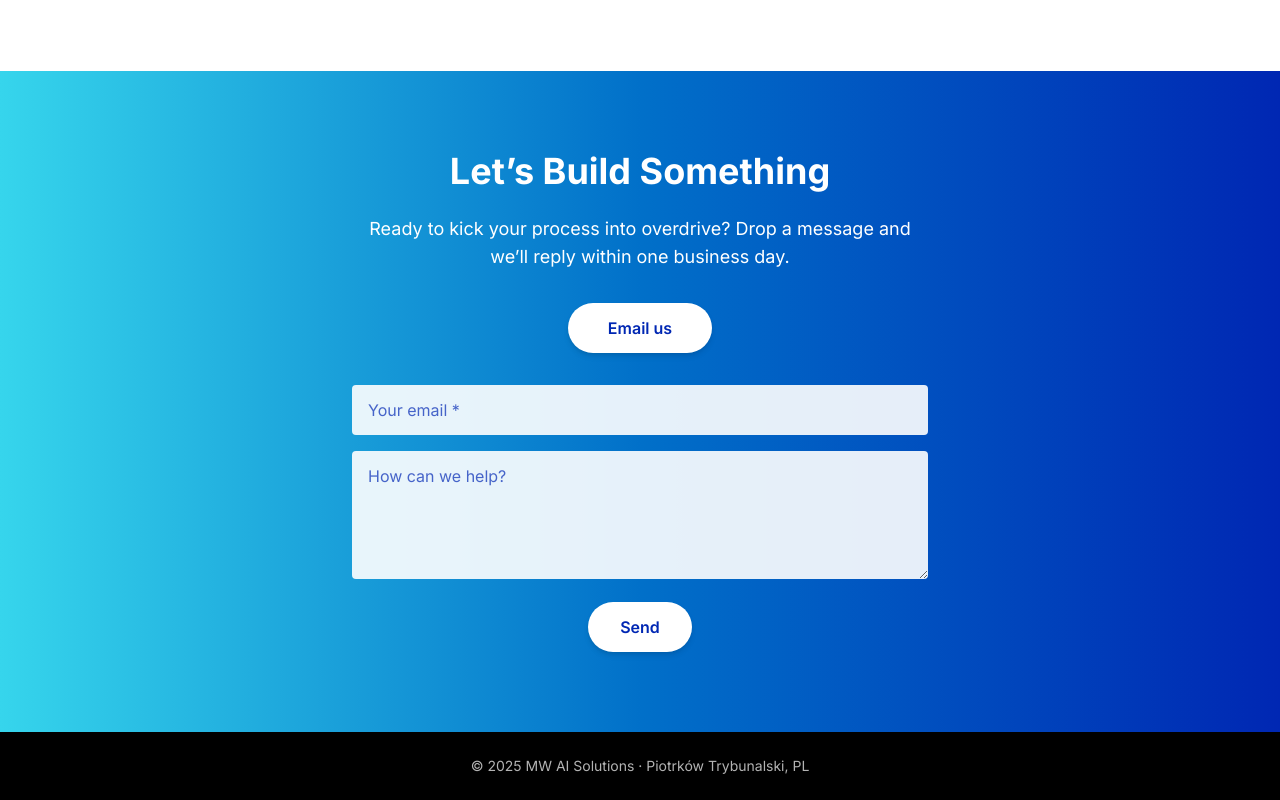
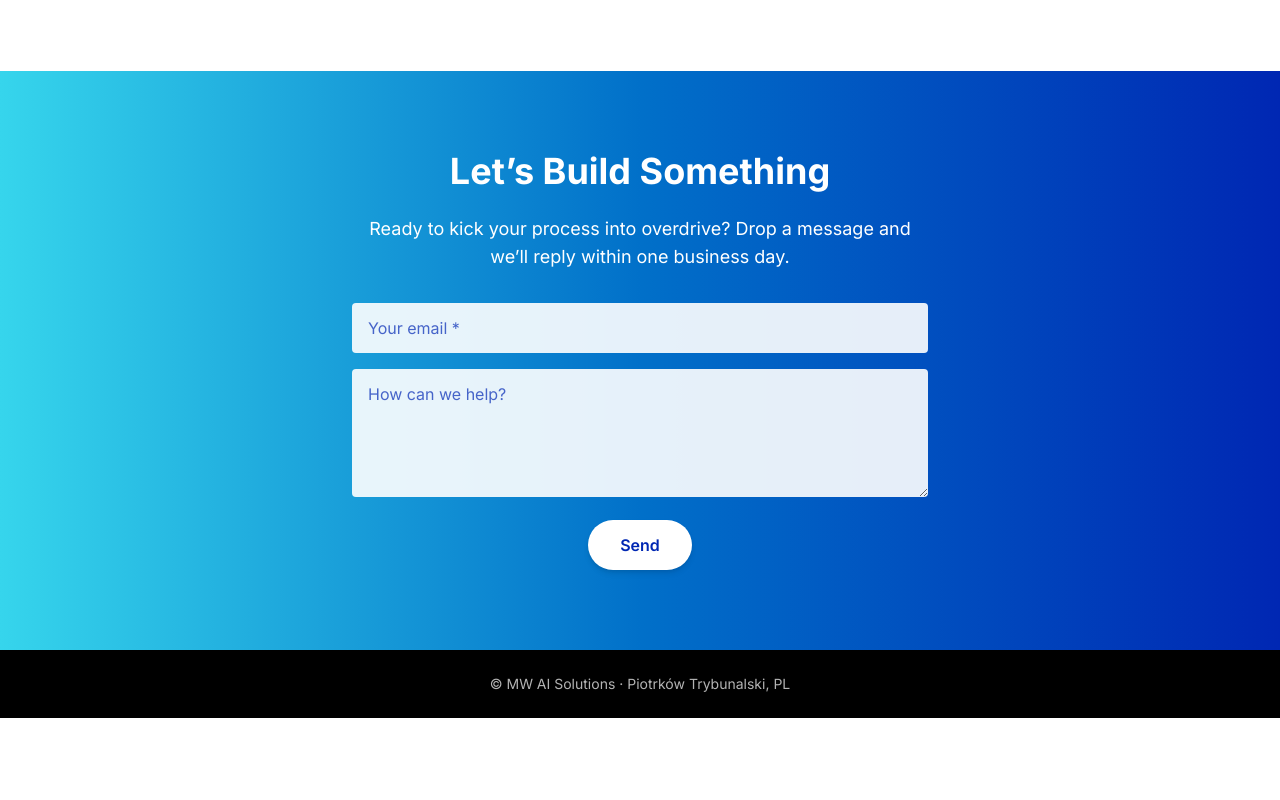
Before and after one commit to mwautomation/mwautomation.github.io, a plain HTML site: page index.html in a window 1280 px wide. Shown: the part 1847-2647 px from the top of the page. After the commit the page ends 2565 px from the top, so only its background shows below. Drawn offline with nearby package versions, Linux system fonts and the light colour scheme.

Commit message:
complete initial webiste

```diff
--- a/index.html
+++ b/index.html
@@ -156,12 +156,7 @@
   <div class="max-w-xl mx-auto">
     <h2 class="text-3xl md:text-4xl font-bold mb-6">Let’s Build Something</h2>
     <p class="mb-8 text-lg">Ready to kick your process into overdrive? Drop a message and we’ll reply within one business day.</p>
-    <!-- Email link -->
-    <a href="mailto:mwautomationsolutions@gmail.com"
-       class="inline-block bg-white text-brand-dark font-semibold px-10 py-3 rounded-full shadow-md
-              hover:bg-brand-light hover:text-white transition">
-       Email us
-    </a>
+    <!-- Contact form -->
     <form action="https://formspree.io/f/mgvkjvge" method="POST" class="space-y-4 mt-8">
       <input type="email" name="email" required placeholder="Your email *"
              class="w-full px-4 py-3 rounded bg-white/90 text-brand-dark placeholder-brand-dark/70">
@@ -182,13 +177,3 @@
 
 <script>
 // Mobile menu toggle
-document.getElementById('menuBtn').addEventListener('click', () => {
-  document.getElementById('mobileMenu').classList.toggle('hidden');
-});
-
-// Auto‑update year
-document.getElementById('year').textContent = new Date().getFullYear();
-</script>
-
-</body>
-</html>
```
